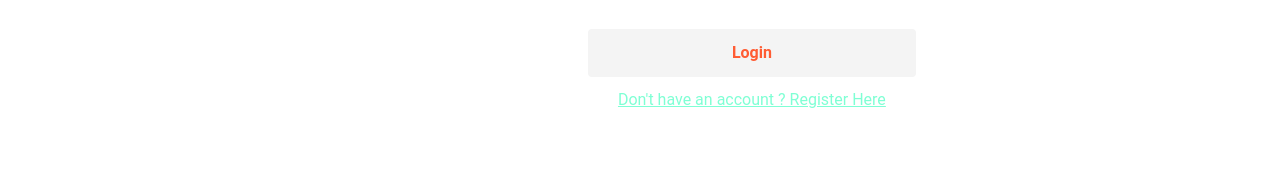
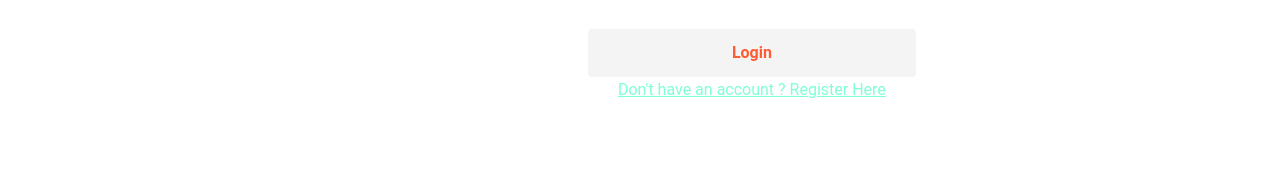
Before and after one commit to darlene9497/moringa-connect-frontend, a React (Create React App) app: page /login in a window 1280 px wide. Shown: the part 505-678 px from the top of the page. Built offline with nearby package versions, Linux system fonts and the light colour scheme; no server answers.

Commit message:
did styling

```diff
--- a/src/components/login/loginForm.jsx
+++ b/src/components/login/loginForm.jsx
@@ -1,5 +1,5 @@
 import React, { useState } from "react";
-import { Nav } from "react-bootstrap";
+import { Link } from "react-router-dom";
 import { useNavigate } from "react-router-dom";
 import './Styles.css'
 
@@ -66,13 +66,11 @@ function LoginForm({setUserSignedIn}) {
                                     <button type="submit" className="login-btn" >Login</button>
                                 </div>
                             </div>
-                            <Nav.Link  href="/signup">
                             <div className="form-row">
                                 <div className="col-lg-7">
-                                    <button  className ="link-btn" >Don't have an account ? Register Here</button>
+                                <Link to="/login" className ="link-btn" >Don't have an account ? Register Here</Link>
                                 </div>
                             </div>
-                            </Nav.Link>
 
 
                         </form>
```
